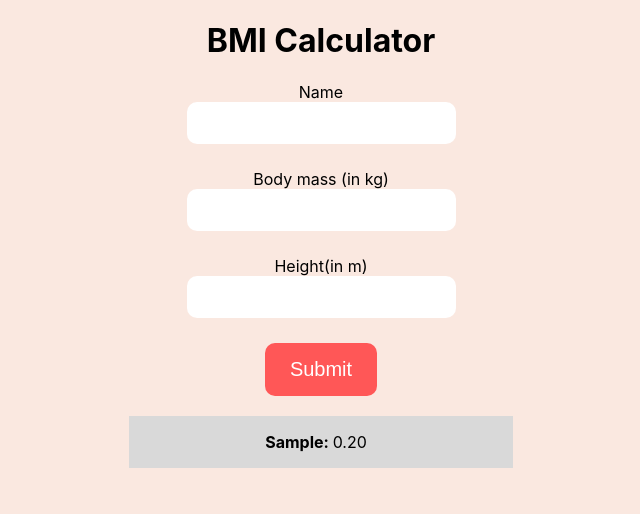
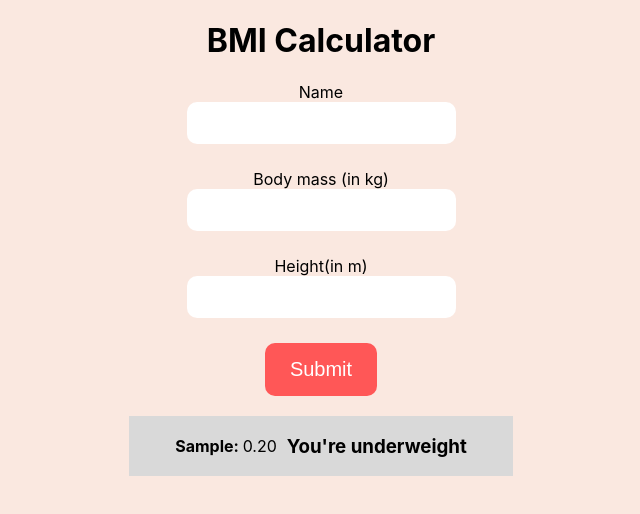
Before and after one commit to PriyanshuIndra/BMI-ReactCalculator, a React (Create React App) app: page / in a window 1280 px wide. Both pictures are taken after typing "Sample", "5", "5" into the empty fields and a click on the button "Submit". Shown: the top 514 px of the page, without its empty margins (319-959 px from the left). Built offline with nearby package versions, Linux system fonts and the light colour scheme.

Commit message:
new commit

```diff
--- a/src/App.js
+++ b/src/App.js
@@ -20,7 +20,16 @@ function App() {
       <h1 className={classes.heading}>BMI Calculator</h1>
       <Form onAddUser={addUserHandler}/>
       {usersData.map((eachUserData, index) => {
-        return <UserDataCard key={index} userName={eachUserData.username} height={eachUserData.height} weight={eachUserData.weight} bmiValue={eachUserData.bmi_value} />
+        return <UserDataCard
+
+            key={index}
+            userName={eachUserData.username}
+            height={eachUserData.height}
+            weight={eachUserData.weight}
+            bmiValue={eachUserData.bmi_value}
+            bmiMessage={eachUserData.bmiMessage}
+
+            />
       })}
     </div>
     </react.Fragment>
--- a/src/Components/Form.jsx
+++ b/src/Components/Form.jsx
@@ -4,13 +4,13 @@ import classes from "./Form.module.css"
 
 const Form = (props) => {
 
-
     // Saving input data in a object called 'inputData'
     const [inputData, setInputData] = useState({
         username : "",
         height : "",
         weight : "",
-        bmi_value: 0
+        bmi_value: 0,
+        bmiMessage: ""
     })
 
     const inputChangeHandler = (event) => {
@@ -32,17 +32,32 @@ const Form = (props) => {
             const weight = parseFloat(inputData.weight);
 
             inputData.bmi_value = weight/(height*height);
-            inputData.bmi_value = inputData.bmi_value.toFixed(2) // toFixed(2) will display the floating no. upto 2 decimal places only
+
+            // toFixed(2) will display the floating no. upto 2 decimal places only
+            inputData.bmi_value = inputData.bmi_value.toFixed(2)
         }
 
+
         bmiCalculator()
-        props.onAddUser(inputData)
+
+        if (inputData.bmi_value <= 18.5) {
+            inputData.bmiMessage = "You're underweight";
+        } else if (inputData.bmi_value > 18.5 && inputData.bmi_value <= 24.9) {
+            inputData.bmiMessage = "Your BMI is normal. You're fit";
+        } else {
+            inputData.bmiMessage = "You're over-weight";
+        }
+
+        console.log(inputData.bmi_value, inputData.bmiMessage);
+
+        props.onAddUser(inputData);
 
         setInputData({
             username: "",
             height: "",
             weight: "",
-            bmi_value: 0
+            bmi_value: 0,
+            bmiMessage: ""
         })
 
         event.preventDefault();
--- a/src/Components/UserDataCard.jsx
+++ b/src/Components/UserDataCard.jsx
@@ -7,6 +7,7 @@ function UserDataCard(props) {
     return <React.Fragment>
         <div className={classes.main}>
             <p className={classes.userInfo}><b>{props.userName}: </b>{props.bmiValue}</p>
+            <h3>{props.bmiMessage}</h3>
         </div>
     </React.Fragment>
 }
```
Also changed, not shown: src/Components/UserDataCard.module.css (line endings or trailing spaces).
